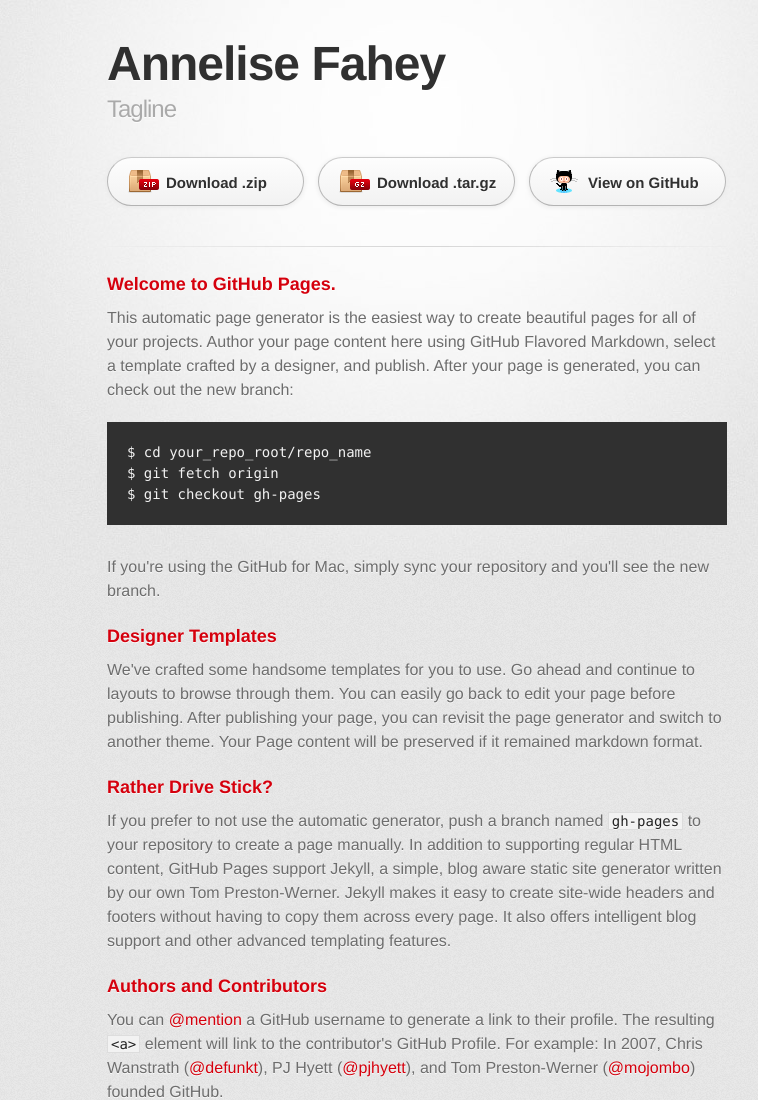
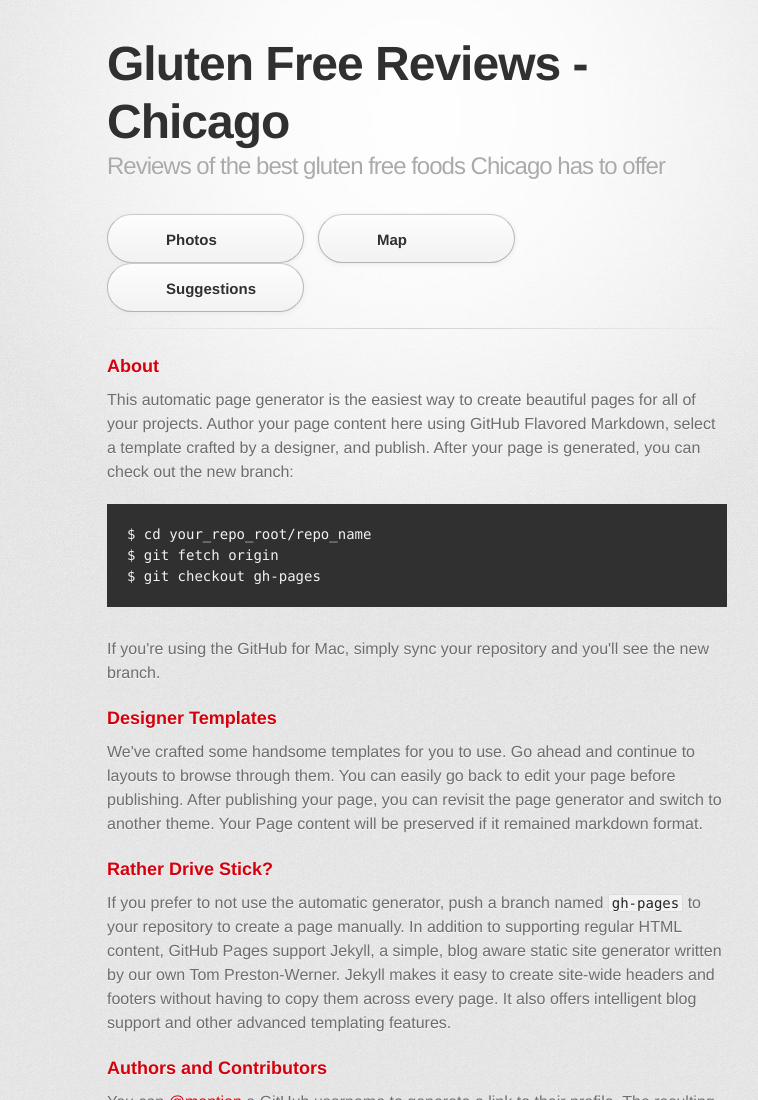
Before and after one commit to AnneliseF/AnneliseF, a plain HTML site: page index.html in a window 1280 px wide. Shown: the top 1100 px of the page, without its empty margins (223-981 px from the left). Drawn offline with Linux system fonts and the light colour scheme; a web font is replaced by a local one.

Commit message:
Update title and buttons

```diff
--- a/index.html
+++ b/index.html
@@ -18,21 +18,21 @@
       <div class="inner">
 
         <header>
-          <h1>Annelise Fahey</h1>
-          <h2>Tagline</h2>
+          <h1>Gluten Free Reviews - Chicago</h1>
+          <h2>Reviews of the best gluten free foods Chicago has to offer</h2>
         </header>
 
-        <section id="downloads" class="clearfix">
-          <a href="https://github.com/AnneliseF/AnneliseF/zipball/master" id="download-zip" class="button"><span>Download .zip</span></a>
-          <a href="https://github.com/AnneliseF/AnneliseF/tarball/master" id="download-tar-gz" class="button"><span>Download .tar.gz</span></a>
-          <a href="https://github.com/AnneliseF/AnneliseF" id="view-on-github" class="button"><span>View on GitHub</span></a>
+        <section id="photos" class="clearfix">
+          <a href="https://github.com/AnneliseF/AnneliseF/zipball/master" id="photos" class="button"><span>Photos</span></a>
+          <a href="https://github.com/AnneliseF/AnneliseF/tarball/master" id="map" class="button"><span>Map</span></a>
+          <a href="https://github.com/AnneliseF/AnneliseF" id="suggestions" class="button"><span>Suggestions</span></a>
         </section>
 
         <hr>
 
         <section id="main_content">
           <h3>
-<a name="welcome-to-github-pages" class="anchor" href="#welcome-to-github-pages"><span class="octicon octicon-link"></span></a>Welcome to GitHub Pages.</h3>
+<a name="about" class="anchor" href="#about"><span class="octicon octicon-link"></span></a>About</h3>
 
 <p>This automatic page generator is the easiest way to create beautiful pages for all of your projects. Author your page content here using GitHub Flavored Markdown, select a template crafted by a designer, and publish. After your page is generated, you can check out the new branch:</p>
 
```
